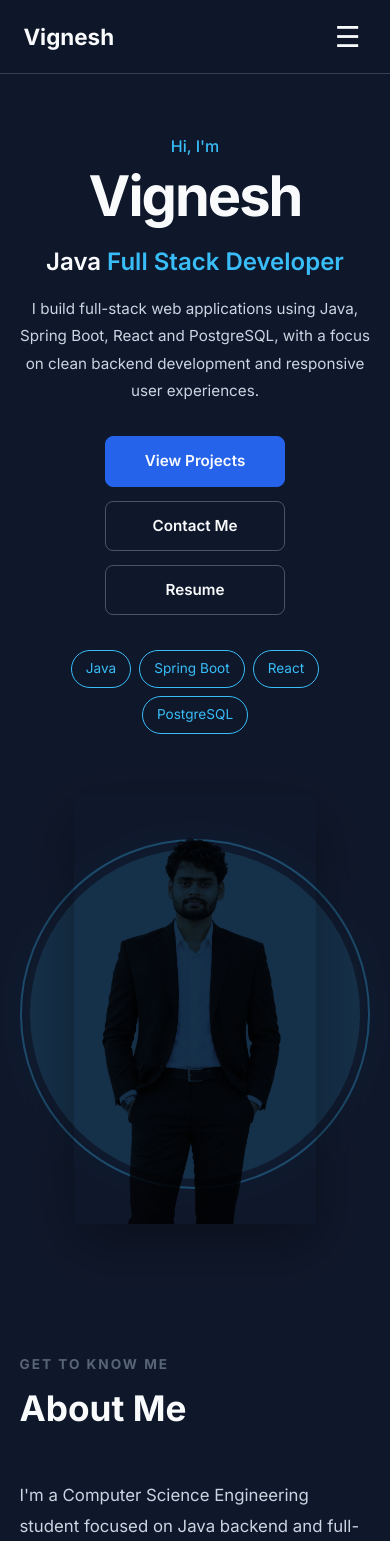
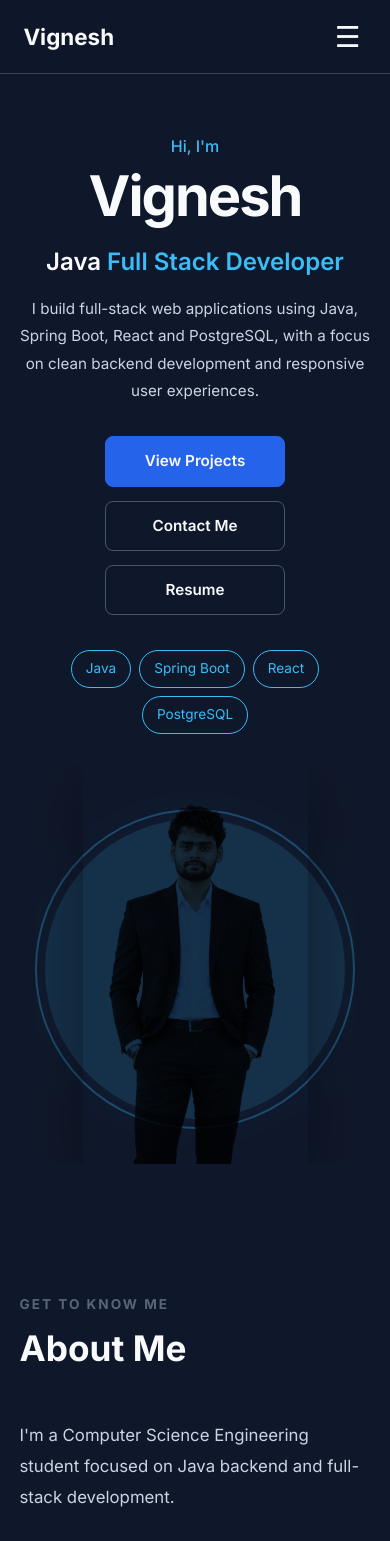
Before and after one commit to vignesh-builds/portfolio, a React (Vite) app in the folder frontend/: page / in a window 390 px wide. Shown: the top 1541 px of the page. Built offline with nearby package versions, Linux system fonts and the light colour scheme.

Commit message:
Update Home.css

```diff
--- a/frontend/src/components/Home.css
+++ b/frontend/src/components/Home.css
@@ -12,12 +12,39 @@
   padding: 70px 8%;
 
   background: #0F172A !important;
+
+  overflow: hidden;
 }
 
+
+/* =========================
+   HERO CONTAINER
+========================= */
+
+.hero-container {
+  width: 100%;
+  max-width: 1250px;
+
+  display: flex;
+  align-items: center;
+  justify-content: space-between;
+
+  gap: 60px;
+}
+
+
+/* =========================
+   LEFT CONTENT
+========================= */
+
 .hero-content {
+  flex: 1;
+
   max-width: 850px;
-  text-align: center;
+
+  text-align: left;
 }
+
 
 /* =========================
    SMALL TEXT
@@ -34,6 +61,7 @@
   opacity: 1;
 }
 
+
 /* =========================
    NAME
 ========================= */
@@ -44,11 +72,14 @@
   color: #F8FAFC !important;
 
   font-size: clamp(3.5rem, 8vw, 6rem);
+
   line-height: 1;
+
   font-weight: 700;
 
   letter-spacing: -3px;
 }
+
 
 /* =========================
    ROLE
@@ -60,14 +91,18 @@
   color: #F8FAFC !important;
 
   font-size: clamp(1.5rem, 3vw, 2.2rem);
+
   line-height: 1.3;
+
   font-weight: 600;
 }
 
 .hero h2 span {
   color: #38BDF8 !important;
+
   opacity: 1;
 }
+
 
 /* =========================
    DESCRIPTION
@@ -76,15 +111,17 @@
 .hero-description {
   max-width: 650px;
 
-  margin: 0 auto 32px;
+  margin: 0 0 32px;
 
   color: #CBD5E1 !important;
 
   font-size: 1.05rem;
+
   line-height: 1.8;
 
   opacity: 1;
 }
+
 
 /* =========================
    BUTTONS
@@ -92,7 +129,9 @@
 
 .hero-buttons {
   display: flex;
-  justify-content: center;
+
+  justify-content: flex-start;
+
   gap: 14px;
 
   margin-bottom: 35px;
@@ -108,10 +147,12 @@
   text-decoration: none;
 
   font-size: 0.95rem;
+
   font-weight: 600;
 
   transition: all 0.25s ease;
 }
+
 
 /* =========================
    PRIMARY BUTTON
@@ -119,6 +160,7 @@
 
 .primary-btn {
   background: #2563EB !important;
+
   color: #F8FAFC !important;
 
   border: 1px solid #2563EB !important;
@@ -130,9 +172,9 @@
   transform: translateY(-3px);
 }
 
+
 /* =========================
    SECONDARY BUTTON
-   SAME NAVY AS BACKGROUND
 ========================= */
 
 .secondary-btn {
@@ -153,6 +195,7 @@
   transform: translateY(-3px);
 }
 
+
 /* =========================
    TECHNOLOGY TAGS
 ========================= */
@@ -160,7 +203,8 @@
 .hero-tech {
   display: flex;
 
-  justify-content: center;
+  justify-content: flex-start;
+
   align-items: center;
 
   flex-wrap: wrap;
@@ -184,15 +228,228 @@
   opacity: 1;
 }
 
+
+/* =========================
+   RIGHT PHOTO CONTAINER
+========================= */
+
+.hero-image {
+  position: relative;
+
+  width: 420px;
+
+  min-width: 420px;
+
+  height: 500px;
+
+  display: flex;
+
+  align-items: flex-end;
+
+  justify-content: center;
+
+  flex-shrink: 0;
+
+  overflow: hidden;
+}
+
+
+/* =========================
+   PHOTO
+========================= */
+
+.hero-image img {
+  position: relative;
+
+  z-index: 3;
+
+  width: 390px;
+
+  height: 500px;
+
+  object-fit: contain;
+
+  /*
+    Your photo has a white background.
+    Multiply blends white into the navy background.
+  */
+
+  mix-blend-mode: multiply;
+
+  filter: drop-shadow(
+    0 20px 30px rgba(0, 0, 0, 0.4)
+  );
+}
+
+
+/* =========================
+   BLUE CIRCLE
+========================= */
+
+.image-circle {
+  position: absolute;
+
+  z-index: 1;
+
+  width: 380px;
+
+  height: 380px;
+
+  bottom: 45px;
+
+  border-radius: 50%;
+
+  background: #38BDF8;
+
+  opacity: 0.15;
+
+  box-shadow:
+    0 0 80px rgba(56, 189, 248, 0.3);
+}
+
+
+/* =========================
+   OUTER RING
+========================= */
+
+.image-decoration {
+  position: absolute;
+
+  z-index: 2;
+
+  width: 400px;
+
+  height: 400px;
+
+  bottom: 35px;
+
+  border-radius: 50%;
+
+  border: 2px solid rgba(56, 189, 248, 0.3);
+
+  pointer-events: none;
+}
+
+
+/* =========================
+   TABLET
+========================= */
+
+@media (max-width: 1000px) {
+
+  .hero {
+    padding: 60px 6%;
+  }
+
+  .hero-container {
+    gap: 30px;
+  }
+
+  .hero-image {
+    width: 350px;
+
+    min-width: 350px;
+
+    height: 450px;
+  }
+
+  .hero-image img {
+    width: 330px;
+
+    height: 450px;
+  }
+
+  .image-circle {
+    width: 330px;
+
+    height: 330px;
+  }
+
+  .image-decoration {
+    width: 350px;
+
+    height: 350px;
+  }
+}
+
+
 /* =========================
    MOBILE
+========================= */
+
+@media (max-width: 800px) {
+
+  .hero {
+    min-height: auto;
+
+    padding: 60px 5%;
+  }
+
+  .hero-container {
+    flex-direction: column;
+
+    justify-content: center;
+
+    text-align: center;
+
+    gap: 30px;
+  }
+
+  .hero-content {
+    max-width: 100%;
+
+    text-align: center;
+  }
+
+  .hero-description {
+    margin-left: auto;
+
+    margin-right: auto;
+  }
+
+  .hero-buttons {
+    justify-content: center;
+  }
+
+  .hero-tech {
+    justify-content: center;
+  }
+
+  .hero-image {
+    width: 350px;
+
+    min-width: 350px;
+
+    height: 430px;
+  }
+
+  .hero-image img {
+    width: 330px;
+
+    height: 430px;
+  }
+
+  .image-circle {
+    width: 330px;
+
+    height: 330px;
+  }
+
+  .image-decoration {
+    width: 350px;
+
+    height: 350px;
+  }
+}
+
+
+/* =========================
+   SMALL MOBILE
 ========================= */
 
 @media (max-width: 600px) {
 
   .hero {
-    min-height: calc(100vh - 65px);
-
     padding: 60px 5%;
   }
 
@@ -216,267 +473,33 @@
     text-align: center;
   }
 
-   /* =========================
-   HERO TWO COLUMN LAYOUT
-========================= */
-
-.hero-container {
-  width: 100%;
-  max-width: 1250px;
-
-  display: flex;
-  align-items: center;
-  justify-content: space-between;
-
-  gap: 60px;
-}
-
-/* LEFT CONTENT */
-
-.hero-content {
-  flex: 1;
-  max-width: 850px;
-  text-align: left;
-}
-
-/* =========================
-   PHOTO
-========================= */
-
-.hero-image {
-  position: relative;
-
-  width: 420px;
-  min-width: 420px;
-  height: 500px;
-
-  display: flex;
-  justify-content: center;
-  align-items: flex-end;
-}
-
-.hero-image img {
-  position: relative;
-  z-index: 2;
-
-  width: 390px;
-  height: auto;
-
-  object-fit: contain;
-
-  filter: drop-shadow(
-    0 20px 30px rgba(0, 0, 0, 0.4)
-  );
-}
-
-/* BLUE CIRCLE BEHIND PHOTO */
-
-.image-circle {
-  position: absolute;
-
-  width: 380px;
-  height: 380px;
-
-  border-radius: 50%;
-
-  background: #38BDF8;
-
-  opacity: 0.16;
-
-  bottom: 60px;
-
-  box-shadow:
-    0 0 80px rgba(56, 189, 248, 0.3);
-}
-
-/* OUTER RING */
-
-.image-decoration {
-  position: absolute;
-
-  width: 400px;
-  height: 400px;
-
-  border-radius: 50%;
-
-  border: 2px solid rgba(56, 189, 248, 0.3);
-
-  bottom: 50px;
-}
-
-/* =========================
-   MOBILE
-========================= */
-
-@media (max-width: 900px) {
-
-  .hero-container {
-    flex-direction: column;
-    text-align: center;
-  }
-
-  .hero-content {
-    text-align: center;
+  .hero-tech {
+    gap: 8px;
   }
 
   .hero-image {
-    width: 350px;
-    min-width: 350px;
-    height: 430px;
+    width: 320px;
+
+    min-width: 320px;
+
+    height: 400px;
   }
 
   .hero-image img {
-    width: 330px;
-  }
+    width: 300px;
 
-  .image-circle,
-  .image-decoration {
-    width: 330px;
-    height: 330px;
-  }
-}
-
-   /* =========================
-   HERO PHOTO LAYOUT FIX
-========================= */
-
-.hero-container {
-  width: 100% !important;
-  max-width: 1250px !important;
-
-  display: flex !important;
-  flex-direction: row !important;
-
-  align-items: center !important;
-  justify-content: space-between !important;
-
-  gap: 60px;
-}
-
-/* LEFT SIDE */
-
-.hero-content {
-  flex: 1 !important;
-  max-width: 850px !important;
-  text-align: left !important;
-}
-
-/* =========================
-   RIGHT PHOTO
-========================= */
-
-.hero-image {
-  position: relative;
-
-  width: 420px;
-  min-width: 420px;
-  height: 500px;
-
-  display: flex;
-  align-items: flex-end;
-  justify-content: center;
-
-  flex-shrink: 0;
-}
-
-/* PHOTO */
-
-.hero-image img {
-  position: relative;
-  z-index: 2;
-
-  width: 390px;
-  height: 500px;
-
-  object-fit: contain;
-
-  /* Removes the visual white background */
-  mix-blend-mode: multiply;
-
-  filter: drop-shadow(0 20px 30px rgba(0, 0, 0, 0.35));
-}
-
-/* =========================
-   BLUE CIRCLE
-========================= */
-
-.image-circle {
-  position: absolute;
-
-  width: 380px;
-  height: 380px;
-
-  bottom: 45px;
-
-  border-radius: 50%;
-
-  background: #38BDF8;
-
-  opacity: 0.15;
-
-  box-shadow:
-    0 0 80px rgba(56, 189, 248, 0.3);
-
-  z-index: 1;
-}
-
-/* =========================
-   OUTER CIRCLE
-========================= */
-
-.image-decoration {
-  position: absolute;
-
-  width: 400px;
-  height: 400px;
-
-  bottom: 35px;
-
-  border-radius: 50%;
-
-  border: 2px solid rgba(56, 189, 248, 0.3);
-
-  z-index: 1;
-}
-
-/* =========================
-   TABLET / MOBILE
-========================= */
-
-@media (max-width: 900px) {
-
-  .hero-container {
-    flex-direction: column !important;
-    text-align: center !important;
-  }
-
-  .hero-content {
-    text-align: center !important;
-  }
-
-  .hero-image {
-    width: 350px;
-    min-width: 350px;
-    height: 430px;
-  }
-
-  .hero-image img {
-    width: 330px;
-    height: 430px;
+    height: 400px;
   }
 
   .image-circle {
-    width: 330px;
-    height: 330px;
+    width: 300px;
+
+    height: 300px;
   }
 
   .image-decoration {
-    width: 350px;
-    height: 350px;
+    width: 320px;
+
+    height: 320px;
   }
 }
-
-  .hero-tech {
-    gap: 8px;
-  }
-}
```
